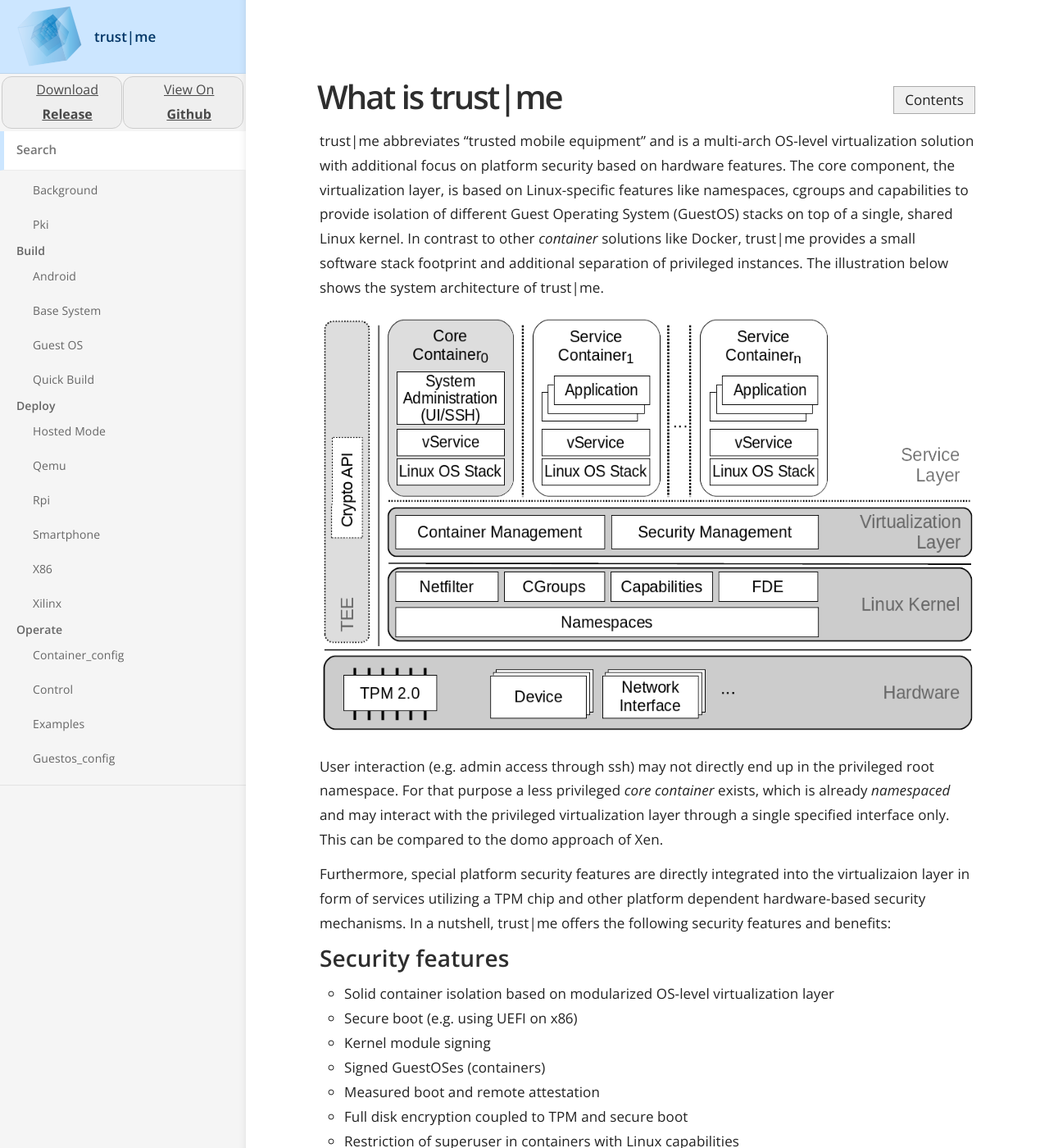
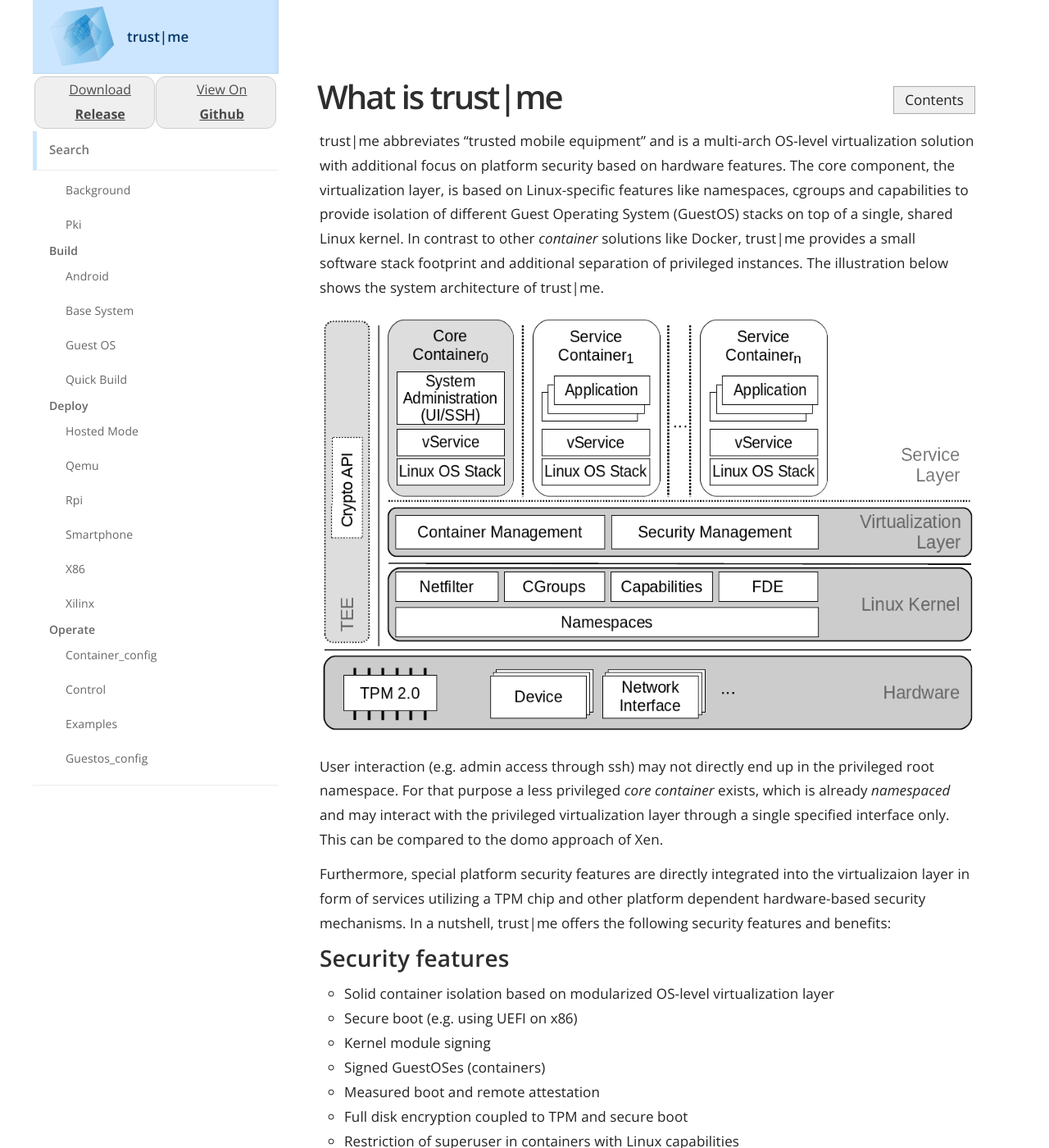
Before and after one commit to trustm3/trustm3.github.io, a Jekyll site: the page built from index.md, in a window 1280 px wide and 1400 px high. Shown: the whole window at 82% size. Built offline with Jekyll 4.4.1, drawn with Linux system fonts in a browser that asks for light colours.

Commit message:
Make Navbar central

```diff
--- a/_sass/_layout.scss
+++ b/_sass/_layout.scss
@@ -53,12 +53,11 @@ body {
 		&::after {
 			left: 0;
 			width: $nav-width;
-			background-color: $nav-background-color;
+			background-color: #fff;
 		}
 
 		#search-input,
 		&::after {
-			box-shadow: inset -10px 0 10px -10px rgba(0, 0, 0, 0.1);
 		}
 
 		&::before {
@@ -85,11 +84,12 @@ header {
 
 	position: fixed;
 	top: 0;
-	left: 0;
+	left: 50%;
 	right: 0;
 	overflow-x: hidden;
 	z-index: 1;
 	background-color: $nav-background-color;
+    margin: 0 auto 0 -600px;
 
 	ul {
 		padding: 0;
```
